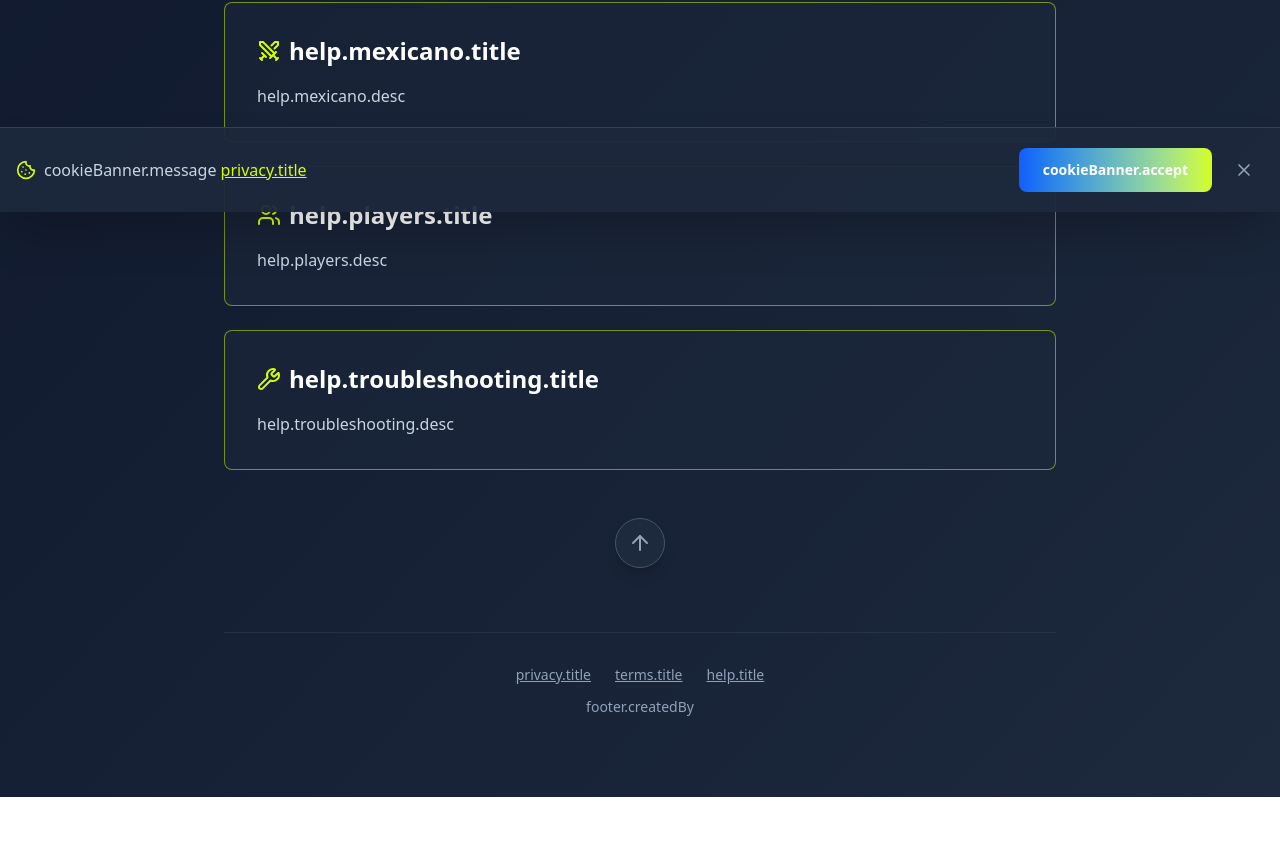
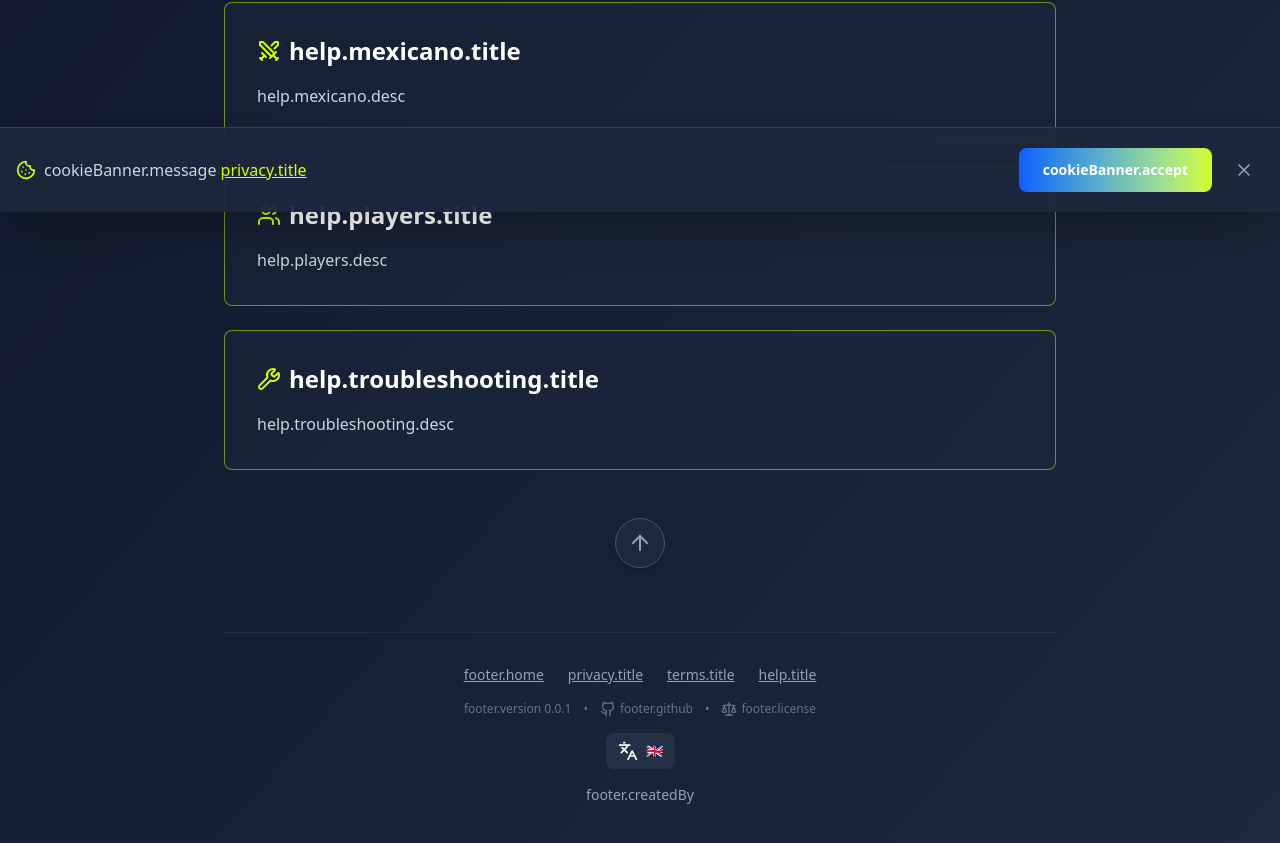
Before and after one commit to DarBrick/padel-boy, a React (Vite) app: page /padel-boy/help in a window 1280 px wide. Shown: the part 588-1431 px from the top of the page. Before the commit the page ends 1385 px from the top, so only its background shows below. Built offline with nearby package versions, Linux system fonts and the light colour scheme; the HTML template or start-up script is replaced by a standard one.

Commit message:
update footer links

```diff
--- a/src/components/Footer.tsx
+++ b/src/components/Footer.tsx
@@ -1,13 +1,22 @@
 import { useTranslation } from 'react-i18next'
 import { useNavigate } from 'react-router-dom'
+import { Github, Scale } from 'lucide-react'
+import { LanguageSwitcher } from './LanguageSwitcher'
 
 export function Footer() {
   const { t } = useTranslation()
   const navigate = useNavigate()
 
   return (
-    <footer className="mt-16 pt-8 pb-4 border-t border-slate-700/50 text-center text-slate-400 text-sm space-y-3">
+    <footer className="mt-16 pt-8 pb-4 border-t border-slate-700/50 text-center text-slate-400 text-sm space-y-4">
+      {/* Primary Navigation Links */}
       <div className="flex flex-wrap justify-center gap-4 md:gap-6">
+        <button
+          onClick={() => navigate('/')}
+          className="text-slate-400 hover:text-[var(--color-padel-yellow)] underline transition-colors"
+        >
+          {t('footer.home')}
+        </button>
         <button
           onClick={() => navigate('/privacy')}
           className="text-slate-400 hover:text-[var(--color-padel-yellow)] underline transition-colors"
@@ -27,7 +36,41 @@ export function Footer() {
           {t('help.title')}
         </button>
       </div>
-      <div>{t('footer.createdBy')}</div>
+
+      {/* Secondary Info: Version, GitHub, License */}
+      <div className="flex flex-wrap justify-center items-center gap-3 text-xs text-slate-500">
+        <span>{t('footer.version')} 0.0.1</span>
+        <span>•</span>
+        <a
+          href="https://github.com/DarBrick/padel-boy"
+          target="_blank"
+          rel="noopener noreferrer"
+          className="flex items-center gap-1 hover:text-[var(--color-padel-yellow)] transition-colors"
+        >
+          <Github className="w-4 h-4" />
+          {t('footer.github')}
+        </a>
+        <span>•</span>
+        <a
+          href="https://github.com/DarBrick/padel-boy/blob/main/LICENSE"
+          target="_blank"
+          rel="noopener noreferrer"
+          className="flex items-center gap-1 hover:text-[var(--color-padel-yellow)] transition-colors"
+        >
+          <Scale className="w-4 h-4" />
+          {t('footer.license')}
+        </a>
+      </div>
+
+      {/* Language Selector */}
+      <div className="flex justify-center">
+        <LanguageSwitcher />
+      </div>
+
+      {/* Creator Credit */}
+      <div className="text-slate-400">
+        {t('footer.createdBy')}
+      </div>
     </footer>
   )
 }
--- a/src/i18n.ts
+++ b/src/i18n.ts
@@ -85,7 +85,11 @@ const resources = {
         title: 'Standings',
       },
       footer: {
+        home: 'Home',
         createdBy: 'Created by Dariusz W.',
+        github: 'GitHub',
+        license: 'CC BY-NC-SA 4.0',
+        version: 'Version',
       },
       cookieBanner: {
         message: 'This app stores your preferences and tournament information locally in your browser.',
@@ -144,7 +148,7 @@ const resources = {
         },
         americano: {
           title: 'Americano Format',
-          desc: 'In Americano, all players compete against all other players over multiple rounds.\n\nHow it works:\n• Players are paired randomly or by skill level\n• Each player partners with different teammates\n• Each player faces different opponents\n• Points are tracked individually\n• Perfect for social games where everyone plays together\n\nIdeal for: Casual games, social events, player development',
+          desc: 'In Americano, all players compete against all other players over multiple rounds.\n\nHow it works:\n• Players are paired randomly\n• Each player partners with different teammates\n• Each player faces different opponents\n• Points are tracked individually\n• Perfect for social games where everyone plays together\n\nIdeal for: Casual games, social events, player development',
         },
         mexicano: {
           title: 'Mexicano Format',
@@ -265,8 +269,7 @@ const resources = {
       standings: {
         title: 'Klasyfikacja',
       },
-      footer: {
-        createdBy: 'Stworzono przez Dariusz W.',
+      footer: {        home: 'Strona główna',        createdBy: 'Stworzono przez Dariusz W.',
       },
       cookieBanner: {
         message: 'Ta aplikacja przechowuje Twoje preferencje i informacje o turniejach lokalnie w Twojej przeglądarce.',
@@ -325,7 +328,7 @@ const resources = {
         },
         americano: {
           title: 'Format Americano',
-          desc: 'W Americano wszyscy gracze rywalizują ze wszystkimi innymi graczami w wielu rundach.\n\nJak to działa:\n• Gracze są dobierani losowo lub według poziomu umiejętności\n• Każdy gracz gra z różnymi partnerami\n• Każdy gracz zmierza się z różnymi przeciwnikami\n• Punkty są śledzone indywidualnie\n• Idealny do gier towarzyskich, gdzie wszyscy grają razem\n\nIdealny dla: Gier towarzyskich, wydarzeń społecznych, rozwoju graczy',
+          desc: 'W Americano wszyscy gracze rywalizują ze wszystkimi innymi graczami w wielu rundach.\n\nJak to działa:\n• Gracze są dobierani losowo\n• Każdy gracz gra z różnymi partnerami\n• Każdy gracz zmierza się z różnymi przeciwnikami\n• Punkty są śledzone indywidualnie\n• Idealny do gier towarzyskich, gdzie wszyscy grają razem\n\nIdealny dla: Gier towarzyskich, wydarzeń społecznych, rozwoju graczy',
         },
         mexicano: {
           title: 'Format Mexicano',
@@ -447,7 +450,11 @@ const resources = {
         title: 'Clasificación',
       },
       footer: {
+        home: 'Inicio',
         createdBy: 'Creado por Dariusz W.',
+        github: 'GitHub',
+        license: 'CC BY-NC-SA 4.0',
+        version: 'Versión',
       },
       cookieBanner: {
         message: 'Esta aplicación almacena tus preferencias e información de torneos localmente en tu navegador.',
@@ -505,7 +512,7 @@ const resources = {
         },
         americano: {
           title: 'Formato Americano',
-          desc: 'En Americano, todos los jugadores compiten contra todos los demás jugadores en múltiples rondas.\n\nCómo funciona:\n• Los jugadores se emparejan al azar o por nivel de habilidad\n• Cada jugador juega con diferentes compañeros\n• Cada jugador se enfrenta a diferentes oponentes\n• Los puntos se rastrean individualmente\n• Ideal para juegos casuales donde todos juegan juntos\n\nPerfecto para: Juegos casuales, eventos sociales, desarrollo de jugadores',
+          desc: 'En Americano, todos los jugadores compiten contra todos los demás jugadores en múltiples rondas.\n\nCómo funciona:\n• Los jugadores se emparejan al azar\n• Cada jugador juega con diferentes compañeros\n• Cada jugador se enfrenta a diferentes oponentes\n• Los puntos se rastrean individualmente\n• Ideal para juegos casuales donde todos juegan juntos\n\nPerfecto para: Juegos casuales, eventos sociales, desarrollo de jugadores',
         },
         mexicano: {
           title: 'Formato Mexicano',
```
Also changed, not shown: 2 other files (tests, documents, lock files or other folders).
